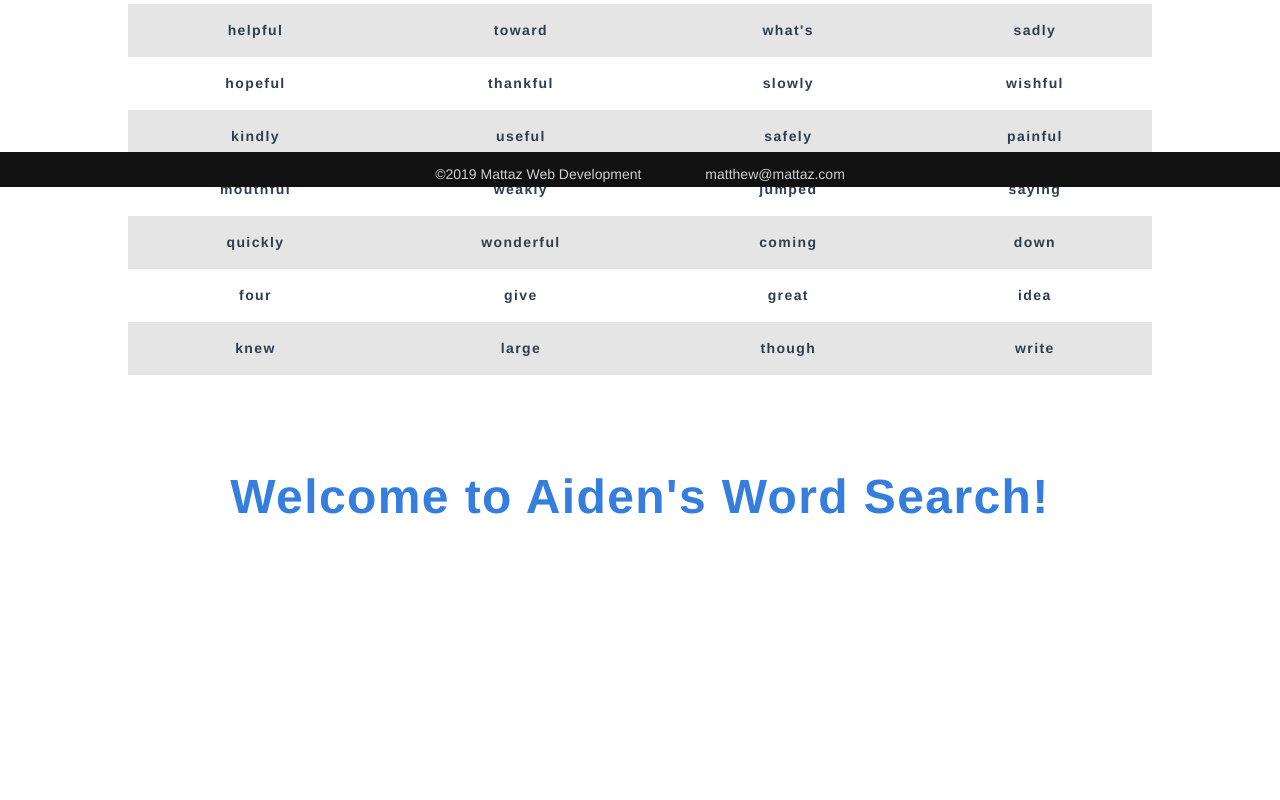
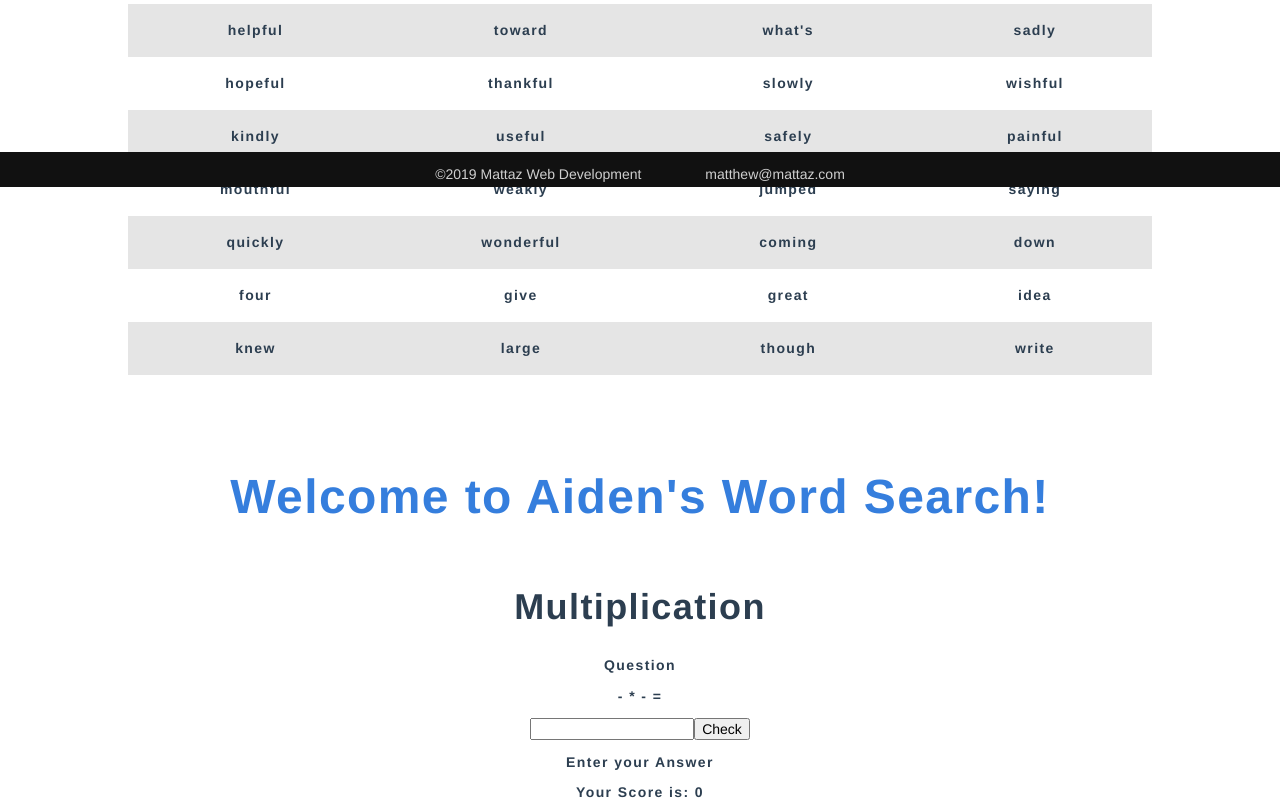
Before and after one commit to Cipher-Coder/homework_site, a Vue app: page /about in a window 1280 px wide. Shown: the part 613-1413 px from the top of the page. Before the commit the page ends 1167 px from the top, so only its background shows below. Built offline with nearby package versions, Linux system fonts and the light colour scheme; the HTML template or start-up script is replaced by a standard one.

Commit message:
starting to write my own problems for math facts

```diff
--- a/src/components/wordsearch.vue
+++ b/src/components/wordsearch.vue
@@ -1,6 +1,25 @@
 <template>
   <div>
     <h1 class="f1 blue tc">Welcome to {{ welcome }}</h1>
+    <div class="spotlight">
+      <div class="content">
+        <header class="major">
+          <h2 class="f2">Multiplication</h2>
+          <div id="puzzle">
+            <p>Question</p>
+            <span id="rndNumber1"> - </span> * <span id="rndNumber2"> - </span> =
+            <p>
+            <input type="number" id="userAnswer" name="text1"/>
+            <input type="button" onclick="checkAnswer()" value="Check" />
+            </p>
+            <span id="mesg">Enter your Answer</span>
+            <p>Your Score is:
+              <span id="scoremesg"> 0</span>
+            </p>
+          </div>
+        </header>
+      </div>
+    </div>
   </div>
 </template>
 
```
